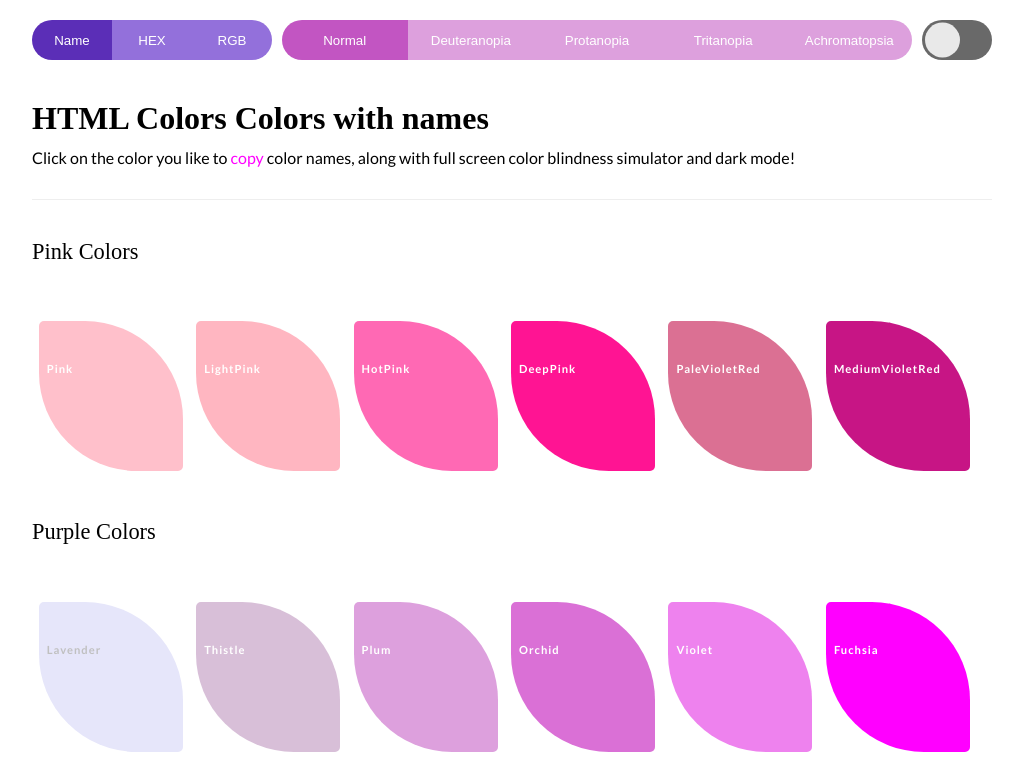
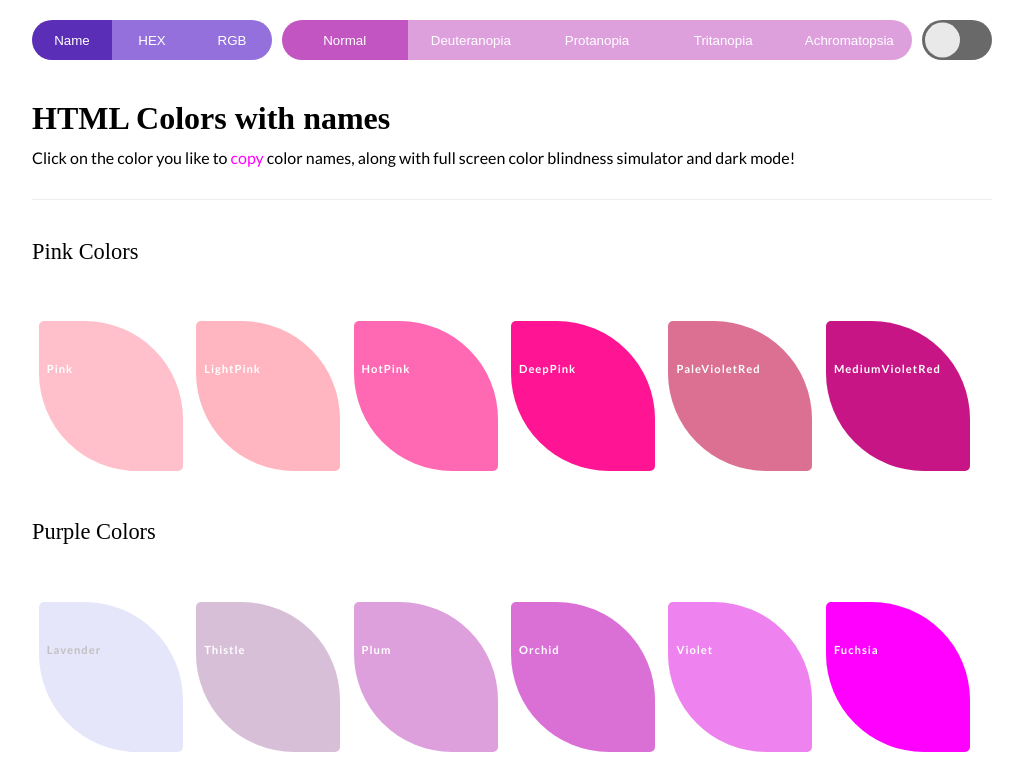
Before and after one commit to CKLFish/colors-with-names, a plain HTML site: page index.html in a window 1280 px wide. Shown: the top 768 px of the page, without its empty margins (128-1151 px from the left). Drawn offline with Linux system fonts and the light colour scheme; some packages are replaced by stand-ins of ours; a script that the page names is missing; a web font is replaced by a local one.

```diff
--- a/index.html
+++ b/index.html
@@ -37,7 +37,7 @@
 
         </header>
         <section id='section1'>
-                <p class='pageTitle'>HTML Colors Colors with names</p>
+                <p class='pageTitle'>HTML Colors with names</p>
                 <p class='content'>Click on the color you like to <mark>copy</mark> color names, along with full screen color blindness simulator and dark mode!</p>
         </section>
         <section id='section2'>
```
